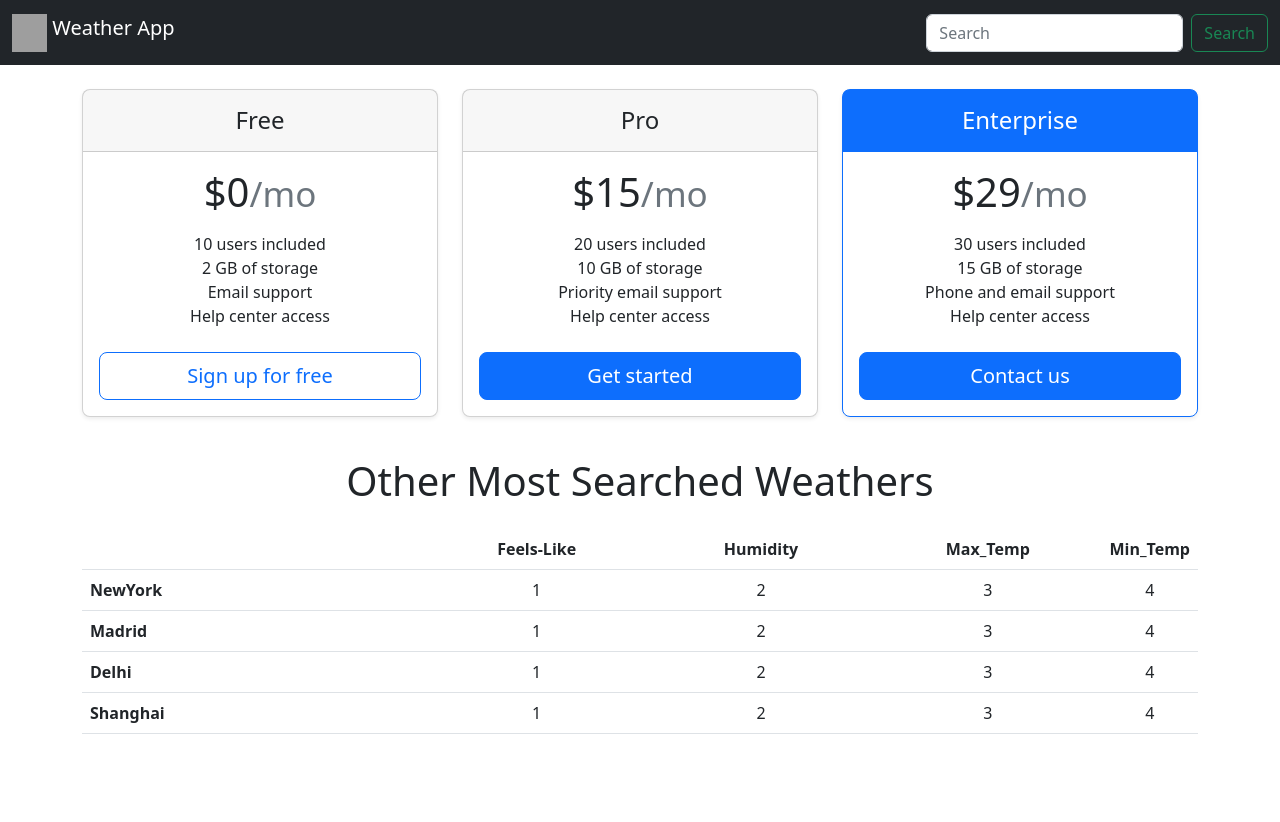
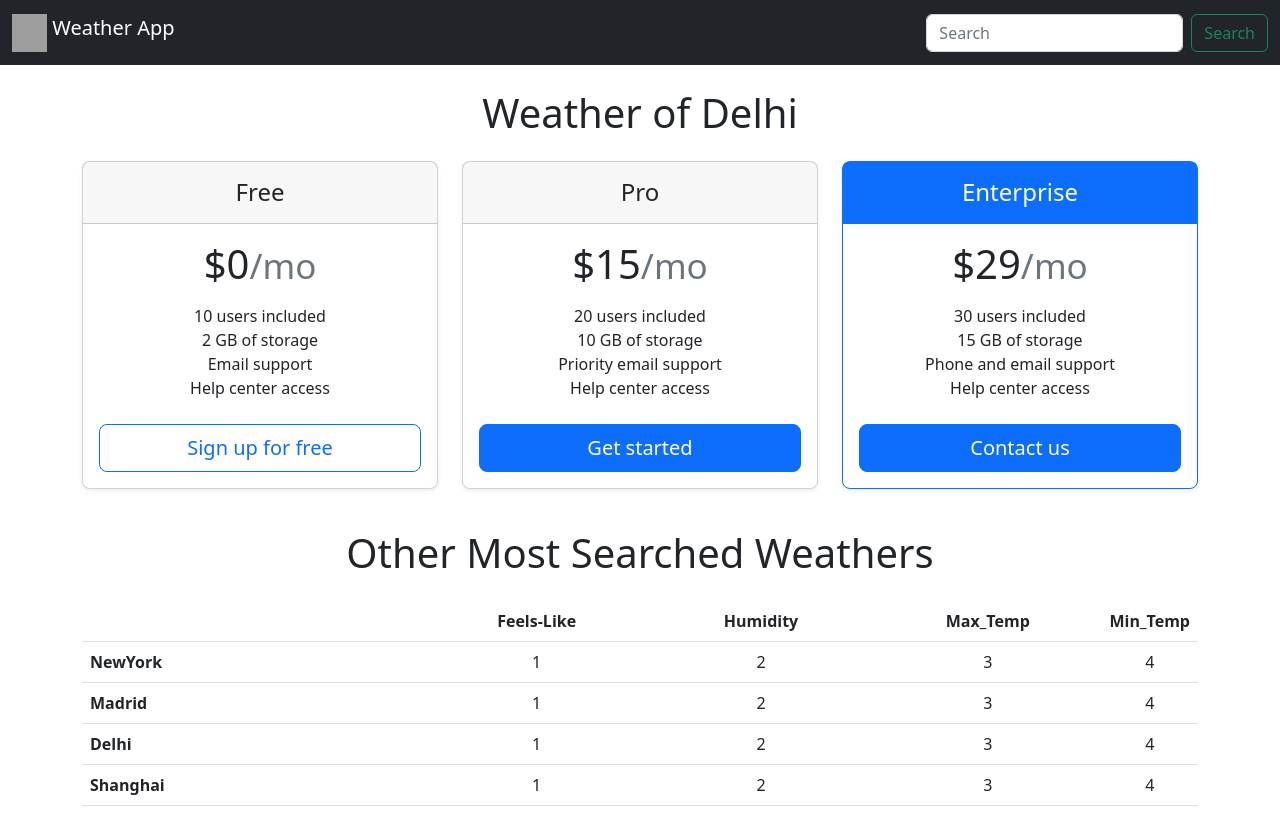
Before and after one commit to Sipher2003/Weather-App, a plain HTML site: page index.html in a window 1280 px wide. Before the commit the page ends 800 px from the top, so only its background shows below. Drawn offline with nearby package versions, Linux system fonts and the light colour scheme; no server answers; grey boxes are pictures that could not be loaded.

Commit message:
Update index.html

```diff
--- a/index.html
+++ b/index.html
@@ -7,6 +7,7 @@
     <link href="https://cdn.jsdelivr.net/npm/bootstrap@5.2.3/dist/css/bootstrap.min.css" rel="stylesheet" integrity="sha384-rbsA2VBKQhggwzxH7pPCaAqO46MgnOM80zW1RWuH61DGLwZJEdK2Kadq2F9CUG65" crossorigin="anonymous">
   </head>
   <body>
+
     <nav class="navbar bg-dark">
         <div class="container-fluid">
           <a class="navbar-brand" href="" style="color:white;">
@@ -22,6 +23,7 @@
       </nav>
 
     <div class="container">
+        <h1 class="my-4 text-center">Weather of Delhi</h1>
         <main>
             <div class="row row-cols-1 row-cols-md-3 mb-3 text-center my-4">
               <div class="col">
```
